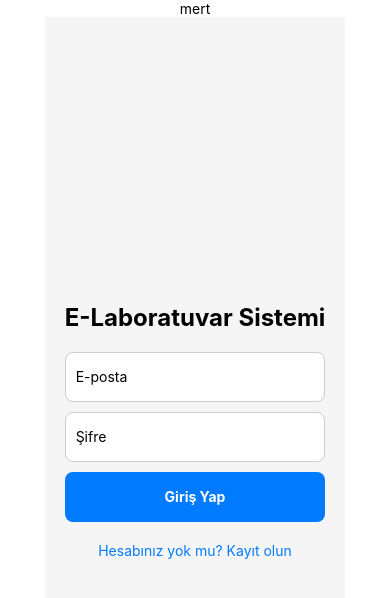
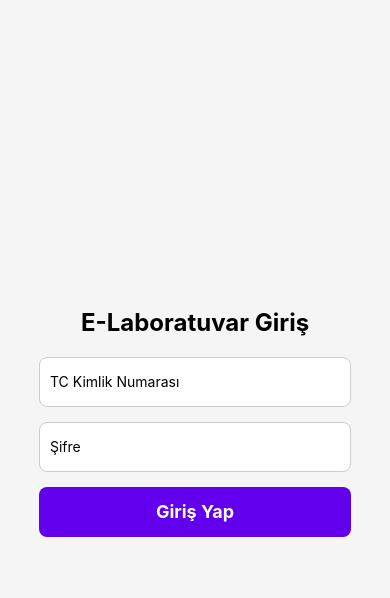
Before and after one commit to mertesermeral/E_Lab_System, a React Native app: screen /Login in a window 390 px wide. Shown: the top 598 px of the page. Built offline with nearby package versions, Linux system fonts and the light colour scheme.

Commit message:
firebaseAuth

```diff
--- a/App.js
+++ b/App.js
@@ -1,22 +1,21 @@
 import { StatusBar } from 'expo-status-bar';
 import { StyleSheet, Text, View } from 'react-native';
 import LoginScreen from './LoginScreen';
+import { NavigationContainer } from "@react-navigation/native";
+import { createStackNavigator } from "@react-navigation/stack";
+
+const Stack = createStackNavigator();
 
 export default function App() {
   return (
-    <View style={styles.container}>
-      <Text>mert</Text>
-      <LoginScreen />
-      <StatusBar style="auto" />
-    </View>
+    <NavigationContainer>
+      <Stack.Navigator initialRouteName="Login">
+        <Stack.Screen
+          name="Login"
+          component={LoginScreen}
+          options={{ headerShown: false }}
+        />
+      </Stack.Navigator>
+    </NavigationContainer>
   );
 }
-
-const styles = StyleSheet.create({
-  container: {
-    flex: 1,
-    backgroundColor: '#fff',
-    alignItems: 'center',
-    justifyContent: 'center',
-  },
-});
--- a/LoginScreen.js
+++ b/LoginScreen.js
@@ -1,46 +1,51 @@
-import React, { useState } from 'react';
-import { View, Text, TextInput, TouchableOpacity, StyleSheet, Alert } from 'react-native';
+// LoginScreen.js
+import React, { useState } from "react";
+import {
+  View,
+  Text,
+  TextInput,
+  TouchableOpacity,
+  StyleSheet,
+  Alert,
+} from "react-native";
+import { signInWithEmailAndPassword } from "firebase/auth";
+import { auth } from "./firebase";
 
-const LoginScreen = ({ navigation }) => {
-  const [email, setEmail] = useState('');
-  const [password, setPassword] = useState('');
+const LoginScreen = () => {
+  const [tc, setTc] = useState("");
+  const [password, setPassword] = useState("");
 
-  const handleLogin = () => {
-    if (!email || !password) {
-      Alert.alert('Hata', 'Lütfen tüm alanları doldurun.');
-      return;
+  const handleLogin = async () => {
+    try {
+      // TC kimlik numarasını email formatına çeviriyoruz
+      const email = `${tc}@elab.com`;
+      await signInWithEmailAndPassword(auth, email, password);
+      Alert.alert("Başarılı", "Giriş başarılı!");
+    } catch (error) {
+      console.error("Hata:", error);
+      Alert.alert("Hata", "Giriş başarısız! TC veya şifre yanlış.");
     }
-
-    // Şimdilik sadece bir örnek mesaj
-    Alert.alert('Giriş Başarılı', `Hoş Geldiniz, ${email}!`);
   };
 
   return (
     <View style={styles.container}>
-      <Text style={styles.title}>E-Laboratuvar Sistemi</Text>
-
+      <Text style={styles.title}>E-Laboratuvar Giriş</Text>
       <TextInput
         style={styles.input}
-        placeholder="E-posta"
-        value={email}
-        onChangeText={setEmail}
-        keyboardType="email-address"
-        autoCapitalize="none"
+        placeholder="TC Kimlik Numarası"
+        keyboardType="numeric"
+        value={tc}
+        onChangeText={setTc}
       />
       <TextInput
         style={styles.input}
         placeholder="Şifre"
+        secureTextEntry
         value={password}
         onChangeText={setPassword}
-        secureTextEntry
       />
-
       <TouchableOpacity style={styles.button} onPress={handleLogin}>
         <Text style={styles.buttonText}>Giriş Yap</Text>
-      </TouchableOpacity>
-
-      <TouchableOpacity onPress={() => Alert.alert('Bilgi', 'Kayıt ekranı burada olmalı.')}>
-        <Text style={styles.linkText}>Hesabınız yok mu? Kayıt olun</Text>
       </TouchableOpacity>
     </View>
   );
@@ -49,42 +54,37 @@ const LoginScreen = ({ navigation }) => {
 const styles = StyleSheet.create({
   container: {
     flex: 1,
-    justifyContent: 'center',
-    alignItems: 'center',
-    padding: 20,
-    backgroundColor: '#f5f5f5',
+    justifyContent: "center",
+    alignItems: "center",
+    backgroundColor: "#f5f5f5",
   },
   title: {
     fontSize: 24,
-    fontWeight: 'bold',
+    fontWeight: "bold",
     marginBottom: 20,
   },
   input: {
-    width: '100%',
+    width: "80%",
     height: 50,
-    borderWidth: 1,
-    borderColor: '#ccc',
+    backgroundColor: "#fff",
     borderRadius: 8,
     paddingHorizontal: 10,
-    marginBottom: 10,
-    backgroundColor: '#fff',
+    marginBottom: 15,
+    borderWidth: 1,
+    borderColor: "#ccc",
   },
   button: {
-    width: '100%',
+    width: "80%",
     height: 50,
-    backgroundColor: '#007BFF',
-    justifyContent: 'center',
-    alignItems: 'center',
+    backgroundColor: "#6200ee",
     borderRadius: 8,
-    marginBottom: 10,
+    justifyContent: "center",
+    alignItems: "center",
   },
   buttonText: {
-    color: '#fff',
-    fontWeight: 'bold',
-  },
-  linkText: {
-    color: '#007BFF',
-    marginTop: 10,
+    color: "#fff",
+    fontSize: 18,
+    fontWeight: "bold",
   },
 });
 
--- /dev/null
+++ b/firebase.js
@@ -0,0 +1,19 @@
+import { initializeApp } from "firebase/app";
+import { getAnalytics } from "firebase/analytics";
+import { getAuth } from "firebase/auth";
+const firebaseConfig = {
+  apiKey: "***REMOVED***",
+  authDomain: "***REMOVED***",
+  projectId: "***REMOVED***",
+  storageBucket: "***REMOVED***.firebasestorage.app",
+  messagingSenderId: "***REMOVED***",
+  appId: "1:***REMOVED***:web:7d843249c8ea98f9fb3d4b",
+  measurementId: "***REMOVED***"
+};
+
+// Initialize Firebase
+const app = initializeApp(firebaseConfig);
+const analytics = getAnalytics(app);
+const auth = getAuth(app);
+
+export {auth}
--- a/package.json
+++ b/package.json
@@ -11,12 +11,14 @@
   "dependencies": {
     "@react-navigation/native": "^7.0.14",
     "@react-navigation/native-stack": "^7.2.0",
+    "@react-navigation/stack": "^7.1.1",
     "expo": "~52.0.18",
     "expo-status-bar": "~2.0.0",
+    "firebase": "^11.1.0",
     "react": "18.3.1",
     "react-native": "0.76.5",
-    "react-native-screens": "~4.1.0",
-    "react-native-safe-area-context": "4.12.0"
+    "react-native-safe-area-context": "4.12.0",
+    "react-native-screens": "~4.1.0"
   },
   "devDependencies": {
     "@babel/core": "^7.20.0"
```
Also changed, not shown: 1 other file (tests, documents, lock files or other folders).
